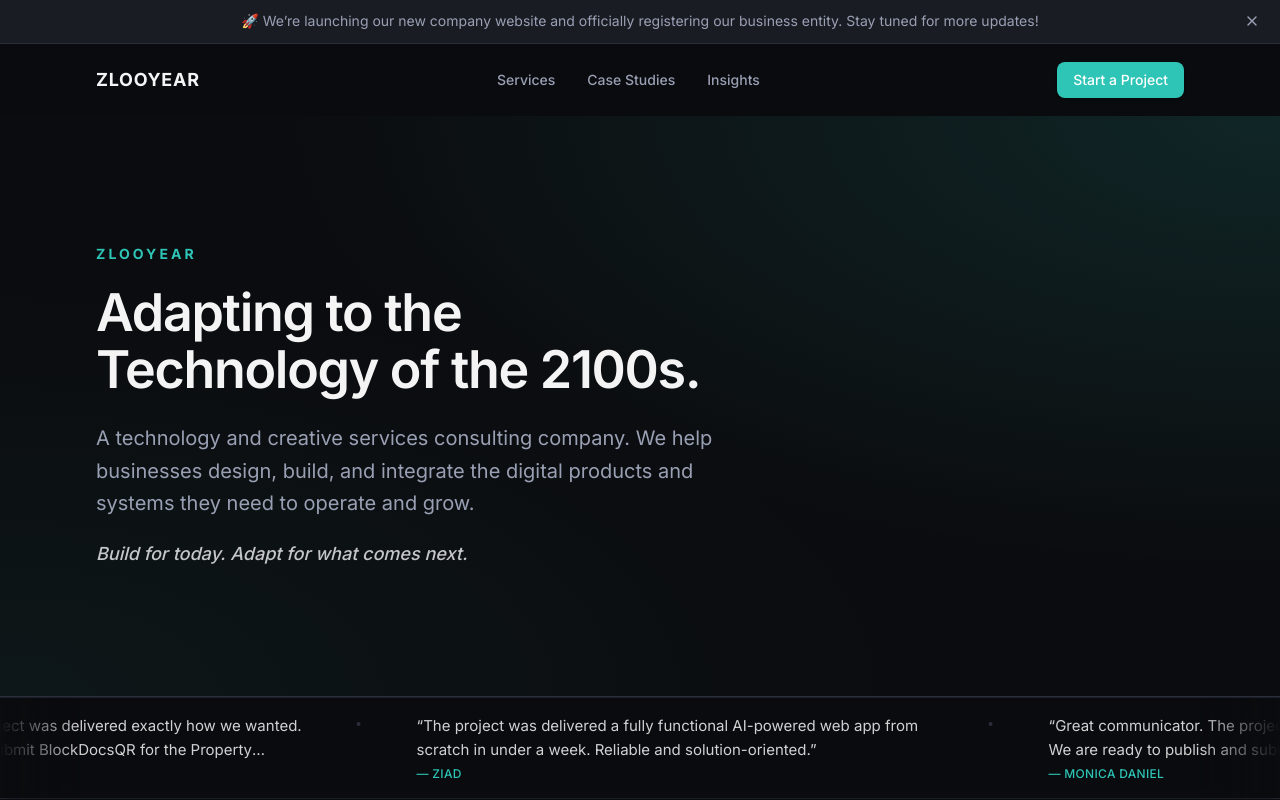
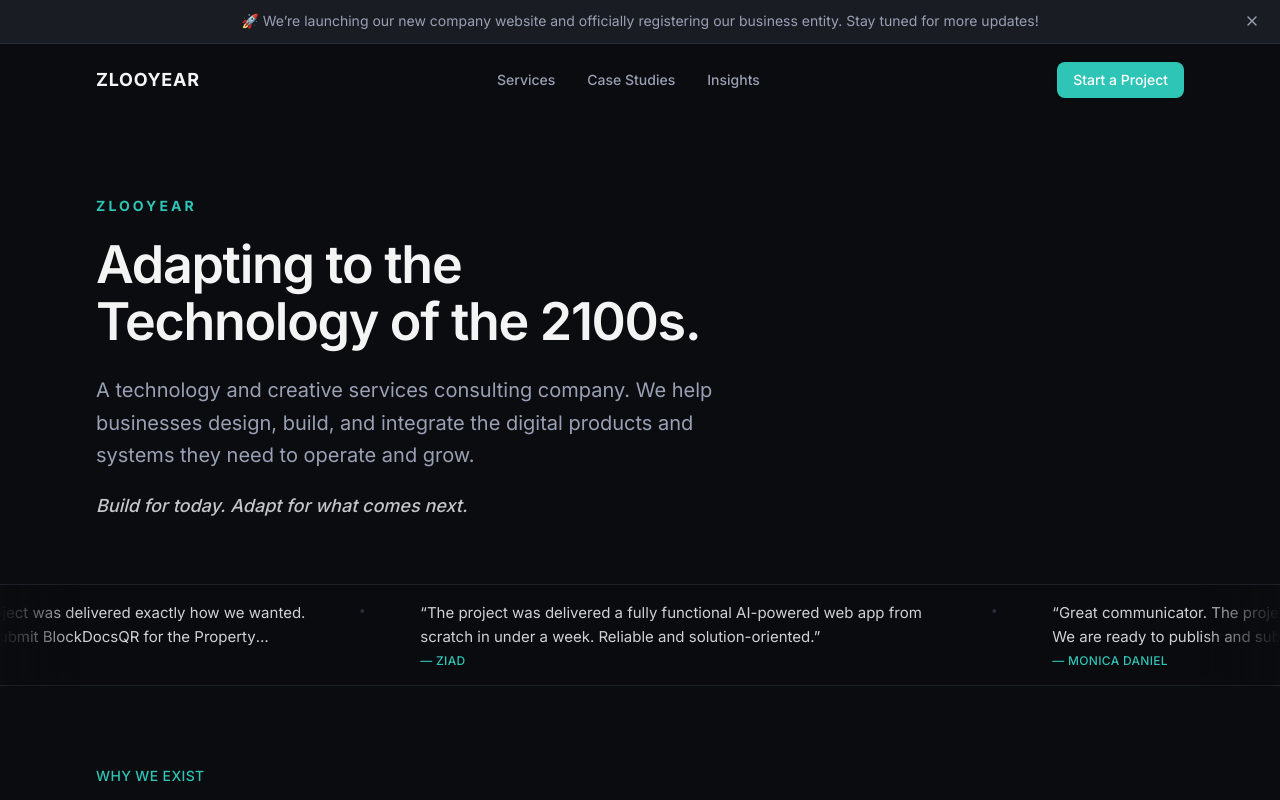
Before and after one commit to bitlovely/zlooyear, a Next.js app: page / in a window 1280 px wide. Shown: the top 800 px of the page. Built offline with nearby package versions, Linux system fonts and the light colour scheme.

Commit message:
Refactor Navbar background styling for improved visual clarity; update AboutHero section layout for better spacing and structure.

```diff
--- a/src/components/layout/Navbar.tsx
+++ b/src/components/layout/Navbar.tsx
@@ -39,7 +39,7 @@ export function Navbar() {
         "sticky top-0 z-50 transition-all duration-300",
         scrolled
           ? "border-b border-border/80 bg-background/90 backdrop-blur-md shadow-sm"
-          : "bg-background/80 backdrop-blur-sm",
+          : "bg-transparent",
       )}
     >
       <AnnouncementBar />
--- a/src/components/pages/AboutHero.tsx
+++ b/src/components/pages/AboutHero.tsx
@@ -6,12 +6,8 @@ import { SITE } from "@/lib/constants";
 export function AboutHero() {
   return (
     <>
-      <section className="relative overflow-hidden border-b border-border bg-background">
-        <div
-          className="pointer-events-none absolute inset-0 bg-[radial-gradient(ellipse_at_top_right,rgba(46,196,182,0.14),transparent_55%),radial-gradient(ellipse_at_bottom_left,rgba(46,196,182,0.06),transparent_50%)]"
-          aria-hidden="true"
-        />
-        <Container className="relative py-20 sm:py-28 lg:py-32">
+      <section className="pt-16 pb-12 sm:pt-20 sm:pb-16">
+        <Container>
           <FadeIn>
             <p className="text-sm font-bold tracking-[0.22em] text-accent uppercase">
               Zlooyear
```
